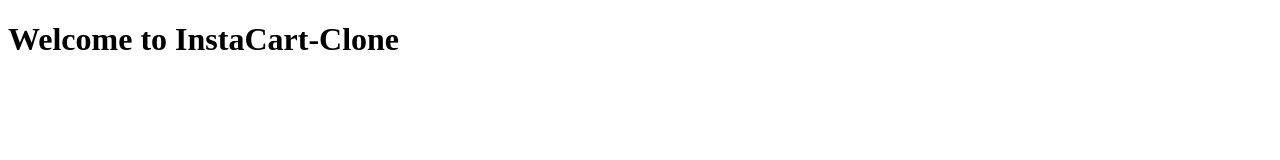
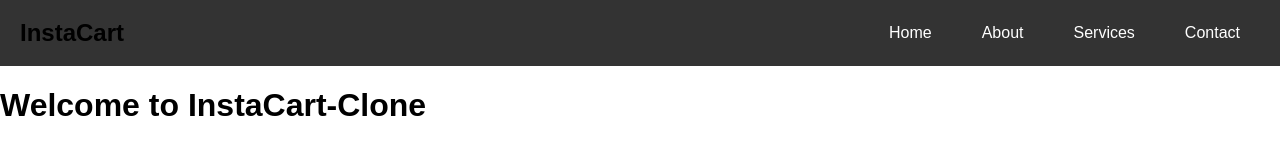
Before and after one commit to Programmerboy12/InstaCart, a plain HTML site: page index.html in a window 1280 px wide. Drawn offline with Linux system fonts and the light colour scheme.

Commit message:
change
main content change

Co-Authored-By: harshdeep <191110715+Harshdeep-77@users.noreply.github.com>

```diff
--- /dev/null
+++ b/app.js
@@ -0,0 +1,4 @@
+function toggleMenu() {
+    const menu = document.querySelector('.navbar .menu');
+    menu.classList.toggle('active');
+}
--- a/index.html
+++ b/index.html
@@ -4,10 +4,22 @@
     <meta charset="UTF-8">
     <meta name="viewport" content="width=device-width, initial-scale=1.0">
     <title>InstaCart-Clone</title>
+    <link rel="stylesheet" href="style.css">
 </head>
 <body>
-    <h1>
-        Welcome to InstaCart-Clone
-    </h1>
+    <!-- navbar section -->
+
+    <div class="navbar">
+        <div class="logo">InstaCart</div>
+        <div class="toggle" onclick="toggleMenu()">☰</div>
+        <div class="menu">
+            <a href="#home">Home</a>
+            <a href="#about">About</a>
+            <a href="#services">Services</a>
+            <a href="#contact">Contact</a>
+        </div>
+    </div>
+    <h1>Welcome to InstaCart-Clone</h1>
+    <script src="app.js"></script>
 </body>
 </html>
--- /dev/null
+++ b/style.css
@@ -0,0 +1,48 @@
+body {
+    font-family: Arial, sans-serif;
+    margin: 0;
+    padding: 0;
+}
+.navbar {
+    display: flex;
+    justify-content: space-between;
+    align-items: center;
+    background-color: #333;
+    padding: 10px 20px;
+}
+.navbar a {
+    color: white;
+    text-decoration: none;
+    padding: 14px 20px;
+    display: block;
+}
+.navbar a:hover {
+    background-color: #ddd;
+    color: black;
+}
+.navbar .logo {
+    font-size: 24px;
+    font-weight: bold;
+}
+.navbar .menu {
+    display: flex;
+}
+.navbar .menu a {
+    margin-left: 10px;
+}
+@media (max-width: 768px) {
+    .navbar .menu {
+        flex-direction: column;
+        display: none;
+    }
+    .navbar .menu.active {
+        display: flex;
+    }
+    .navbar .toggle {
+        display: block;
+        cursor: pointer;
+    }
+}
+.toggle {
+    display: none;
+}
```
